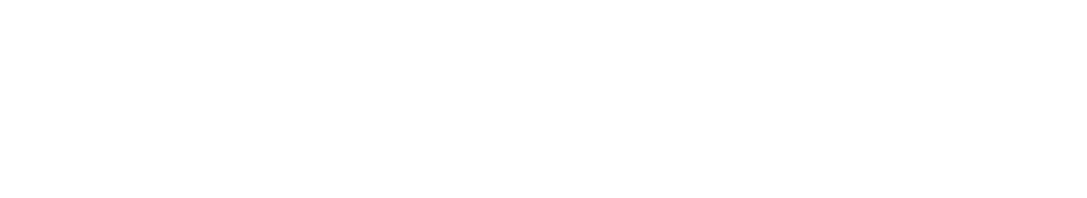
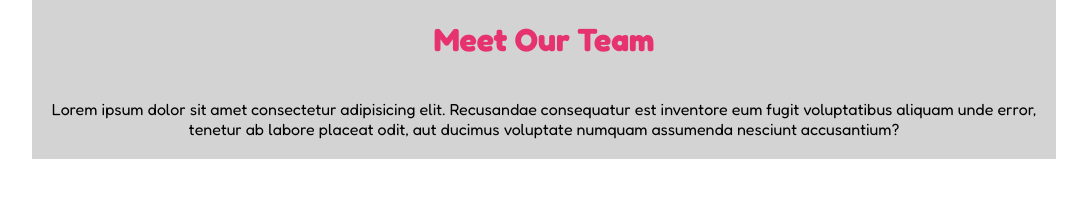
Before and after one commit to Mattia-Giorgetti/html-css-float-cards, a plain HTML site: page index.html in a window 1280 px wide. Shown: the whole page, without its empty margins (96-1183 px from the left). Drawn offline with Linux system fonts and the light colour scheme.

Commit message:
fatto header + prima section

```diff
--- a/css/style.css
+++ b/css/style.css
@@ -12,3 +12,18 @@
 html {
     font-family: 'Fredoka', sans-serif;
 }
+.wrapper {
+    width: 80%;
+    margin: 0 auto;
+    background-color: lightgray;
+}
+/* Header  */
+h1 {
+    color: rgb(230, 50, 111);
+    text-align: center;
+    padding: 20px;
+}
+section p {
+    text-align: center;
+    padding: 20px 0;
+}
--- a/index.html
+++ b/index.html
@@ -11,6 +11,27 @@
     <title>Floating Cards</title>
 </head>
 <body>
+    <div class="wrapper">
+                                    <!-- Header  -->
+        <header>
+            <h1>Meet Our Team</h1>
+        </header>
+                                    <!-- Main  -->
+        <main>
+            <section>
+                <p>Lorem ipsum dolor sit amet consectetur adipisicing elit. Recusandae consequatur est inventore eum fugit voluptatibus aliquam unde error, tenetur ab labore placeat odit, aut ducimus voluptate numquam assumenda nesciunt accusantium?</p>
+            </section>
+                                    <!-- Card Section  -->
+
+            <section>
+
+
+            </section>
+
+
+        </main>
+
+    </div>
 
 </body>
 </html>
```
